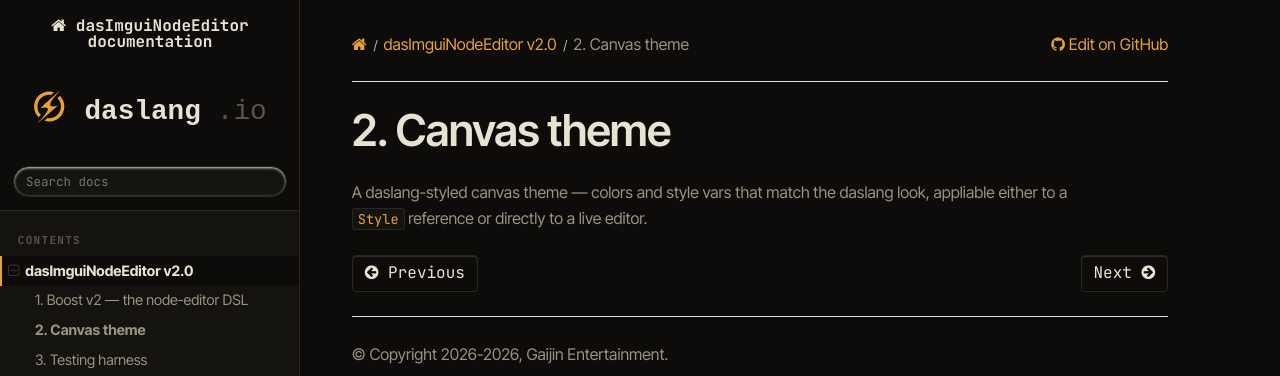
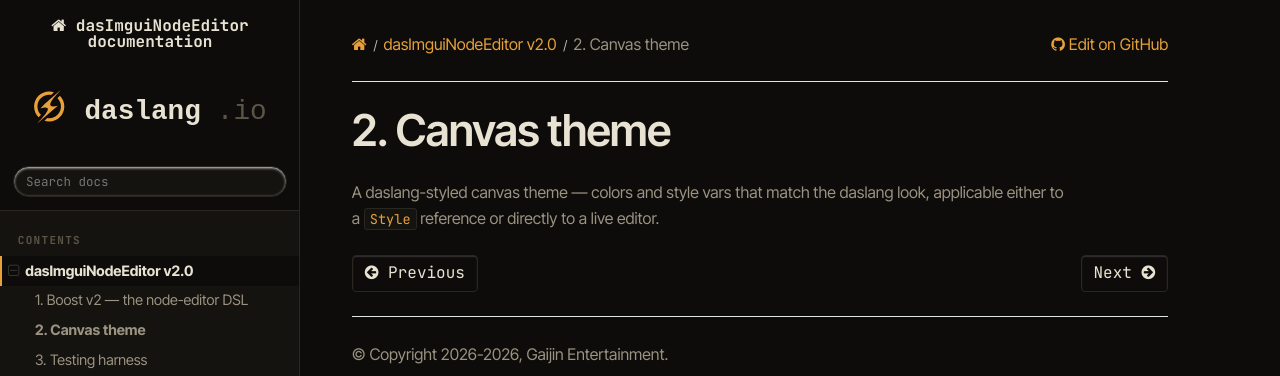
Before and after one commit to borisbat/dasImguiNodeEditor, a Sphinx documentation site: the page built from doc/source/stdlib/sec_theme.rst, in a window 1280 px wide. Shown: the top 376 px of the page. Built offline with Sphinx 7.4.7 and the Read the Docs theme 3.1.0, drawn with Linux system fonts in a browser that asks for light colours; pages that are not in the unit, such as notebooks, are missing from menus.

Commit message:
docs: Copilot review — GoatCounter prefix, typo, [live_command] plural
- layout.html: GoatCounter path prefix "/dasimgui" -> "/dasimguinodeeditor" so
  this site's pageviews don't mix into dasImgui's analytics bucket (the theme
  was vendored byte-for-byte from dasImgui).
- sec_theme.rst: "appliable" -> "applicable".
- sec_live_commands.rst: reword "``[live_command]`` s" -> "``[live_command]``
  functions" (drops the awkward suffix-space).

Co-Authored-By: Claude Opus 4.8 <noreply@anthropic.com>

```diff
--- a/doc/source/_templates/layout.html
+++ b/doc/source/_templates/layout.html
@@ -35,6 +35,6 @@
 {{ super() }}
 <!-- Analytics -->
 <script data-goatcounter="https://borisbat.goatcounter.com/count"
-        data-goatcounter-settings='{"path": function(p){return "/dasimgui"+p}}'
+        data-goatcounter-settings='{"path": function(p){return "/dasimguinodeeditor"+p}}'
         async src="//gc.zgo.at/count.js"></script>
 {%- endblock %}
--- a/doc/source/stdlib/sec_live_commands.rst
+++ b/doc/source/stdlib/sec_live_commands.rst
@@ -5,7 +5,7 @@ Live commands
 *************
 
 The ``imgui_node_editor_live`` module registers project-agnostic
-``[live_command]`` s. Each takes a JSON object with ``editor`` — the editor handle
+``[live_command]`` functions. Each takes a JSON object with ``editor`` — the editor handle
 (``intptr(ctx)``, surfaced in the ``node_editor`` snapshot payload) — plus the
 fields below, and drives the matching :ref:`boost v2
 <stdlib_node_editor_boost_v2_section>` entry point. So an external driver
--- a/doc/source/stdlib/sec_theme.rst
+++ b/doc/source/stdlib/sec_theme.rst
@@ -5,7 +5,7 @@ Canvas theme
 *************
 
 A daslang-styled canvas theme — colors and style vars that match the daslang
-look, appliable either to a ``Style`` reference or directly to a live editor.
+look, applicable either to a ``Style`` reference or directly to a live editor.
 
 .. toctree::
 
```
